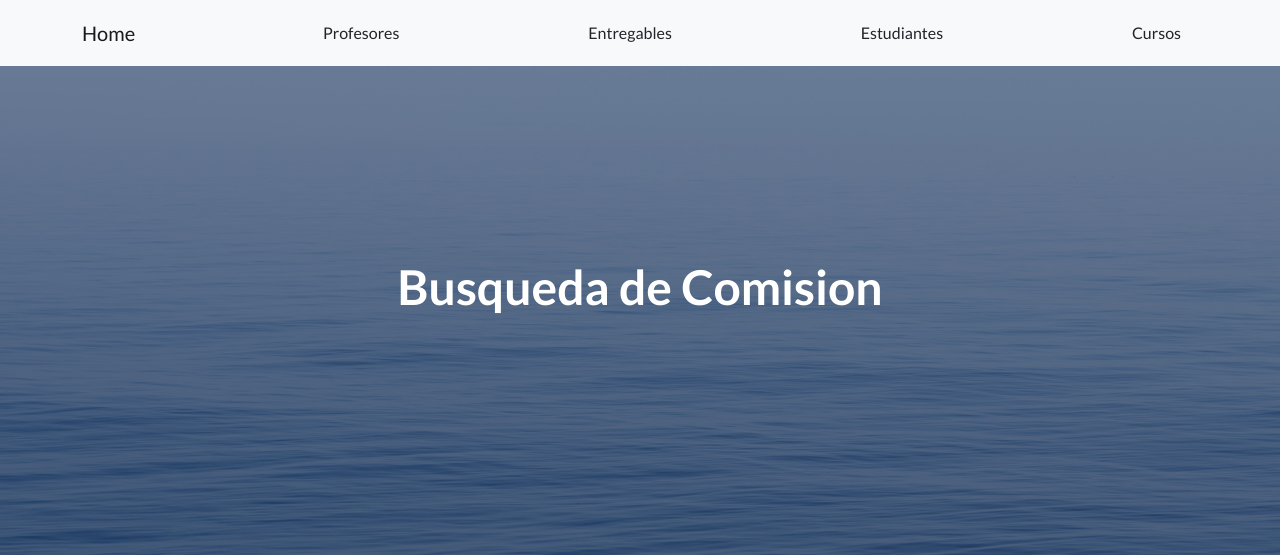
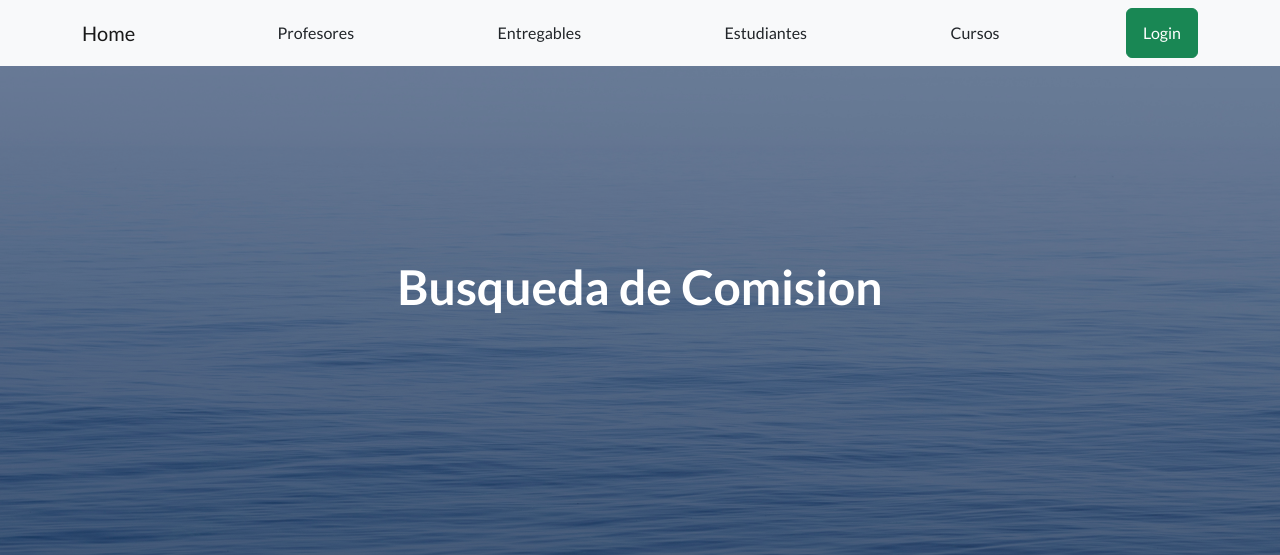
Before and after one commit to NicoJqs/Tercera-pre-entrega-Jaques, a Django app: page /AppCoder/busquedaComision in a window 1280 px wide. Shown: the top 555 px of the page. Run offline with Django 4.2, Linux system fonts and the light colour scheme; some libraries are stand-ins or nearby versions.

Commit message:
Playground avanzado II

```diff
--- a/AppCoder/templates/AppCoder/padre.html
+++ b/AppCoder/templates/AppCoder/padre.html
@@ -27,6 +27,12 @@
                 <a class="btn btn" href="{% url 'entregables' %}">Entregables</a>
                 <a class="btn btn" href="{% url 'estudiante_list' %}">Estudiantes</a>
                 <a class="btn btn" href="{% url 'cursos' %}">Cursos</a>
+                {% if user.is_authenticated %}
+                <p>Bienvenido: {{ user.username}}</p>
+                <a class="btn btn-danger" href="{% url 'logout' %}">Logout</a>
+                {% else %}
+                <a class="btn btn-success" href="{% url 'login' %}">Login </a>
+                {% endif %}
             </div>
         </nav>
         <!-- Masthead-->
--- a/AppCoder/urls.py
+++ b/AppCoder/urls.py
@@ -1,5 +1,6 @@
 from django.urls import path
 from .views import *
+from django.contrib.auth.views import LogoutView
 
 urlpatterns = [
     path('crear_curso', crear_curso),
@@ -26,4 +27,6 @@ urlpatterns = [
 
     path('login/', login_request, name="login"),
     path('register/', register, name="register"),
+    #path('logout/', LogoutView.as_view(next_page = 'login'), name="logout"),
+    path('logout/', LogoutView.as_view(), name="logout"),
 ]
--- a/AppCoder/views.py
+++ b/AppCoder/views.py
@@ -6,6 +6,8 @@ from django.views.generic import ListView, DetailView, CreateView, UpdateView, D
 from django.urls import reverse_lazy
 from django.contrib.auth import login, authenticate
 from django.contrib.auth.forms import UserCreationForm, AuthenticationForm
+from django.contrib.auth.mixins import LoginRequiredMixin
+from django.contrib.auth.decorators import login_required
 
 
 def crear_curso(request):
@@ -19,6 +21,7 @@ def crear_curso(request):
     return HttpResponse(respuesta)
 
 
+@login_required
 def listar_cursos(request):
     cursos = Curso.objects.all()
     respuesta = ""
@@ -30,7 +33,7 @@ def listar_cursos(request):
 def inicio(request):
     return render(request, "AppCoder/inicio.html")
 
-
+@login_required
 def profesores(request):
     if request.method=="POST":
         form = ProfesorForm(request.POST)
@@ -54,7 +57,7 @@ def profesores(request):
 
     return render(request,"AppCoder/profesores.html", {"formulario":formulario_profesor, "profesores": profesores})
 
-
+@login_required
 def eliminarProfesor(request, id):
     profesor = Profesor.objects.get(id = id)
     profesor.delete()
@@ -63,7 +66,7 @@ def eliminarProfesor(request, id):
     mensaje = "Profesor eliminado."
     return render(request,"AppCoder/profesores.html", {"mensaje":mensaje,"formulario":formulario_profesor, "profesores": profesores})
 
-
+@login_required
 def editarProfesor(request,id):
     profesor = Profesor.objects.get(id = id)
     if request.method=="POST":
@@ -85,28 +88,29 @@ def editarProfesor(request,id):
         return render(request,"AppCoder/editarProfesor.html", {"formulario":formulario_profesor, "profesor": profesor})
 
 
-class EstudianteList(ListView):
+class EstudianteList(LoginRequiredMixin, ListView):
     model = Estudiante
     template_name = "AppCoder/estudiantes.html"
 
-class EstudianteCreacion(CreateView):
+class EstudianteCreacion(LoginRequiredMixin, CreateView):
     model = Estudiante
     success_url = reverse_lazy("estudiante_list")
     fields = ['nombre', 'apellido', 'email']
 
-class EstudianteDetalle(DetailView):
+class EstudianteDetalle(LoginRequiredMixin, DetailView):
     model = Estudiante
     template_name = "AppCoder/estudiante_detalle.html"
 
-class EstudianteDelete(DeleteView):
+class EstudianteDelete(LoginRequiredMixin, DeleteView):
     model = Estudiante
     success_url = reverse_lazy("estudiante_list")
 
-class EstudianteUpdate(UpdateView):
+class EstudianteUpdate(LoginRequiredMixin, UpdateView):
     model = Estudiante
     success_url = reverse_lazy("estudiante_list")
     fields = ['nombre', 'apellido', 'email']
 
+@login_required
 def estudiantes(request):
     if request.method=="GET":
         form = EstudiantesForm(request.GET)
@@ -145,6 +149,7 @@ def entregables(request):
             formulario_entregable = EntregablesForm()
         return render(request, "AppCoder/entregables.html", {"formulario": formulario_entregable})
 
+@login_required
 def cursos(request):
     if request.method=="POST":
         form = CursoForm(request.POST)
--- a/ProyectoCoder/settings.py
+++ b/ProyectoCoder/settings.py
@@ -122,3 +122,7 @@ STATIC_URL = 'static/'
 # https://docs.djangoproject.com/en/4.2/ref/settings/#default-auto-field
 
 DEFAULT_AUTO_FIELD = 'django.db.models.BigAutoField'
+
+LOGOUT_REDIRECT_URL = 'inicio'
+
+LOGIN_URL = 'login'
```
Also changed, not shown: db.sqlite3.
